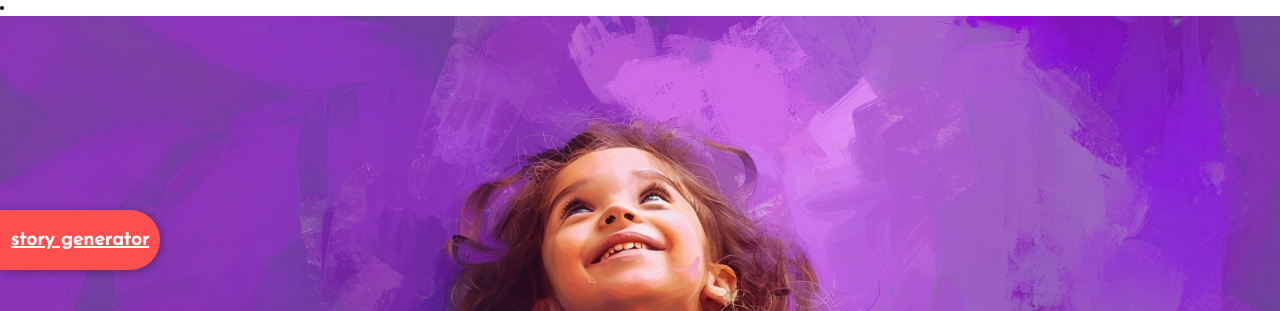
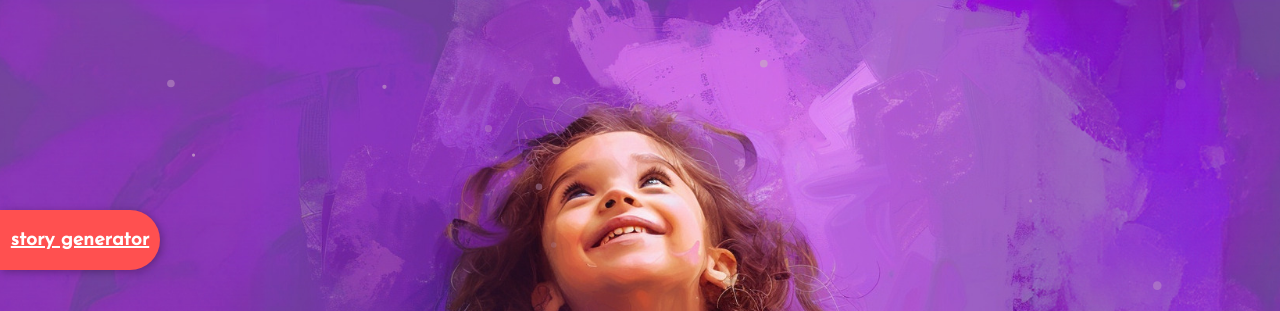
Before and after one commit to GadflyR/ibot, a plain HTML site: page index.html in a window 1280 px wide. Shown: the top 311 px of the page. Drawn offline with nearby package versions, Linux system fonts and the light colour scheme.

Commit message:
小修改及测试提交

```diff
--- a/index.html
+++ b/index.html
@@ -43,7 +43,7 @@
   </div>
 
   <!-- Particles Background -->
-  <div id="particles-js" style="position: fixed; height: 100%; width: 100%;"></div>
+  <div id="particles-js" style="position: fixed; height: 100%; width: 100%;z-index: 3;"></div>
 
   <!-- Purple Sliding Boxes (initial animation) -->
   <div id="box">
@@ -55,7 +55,7 @@
     <div class="box2 onlywide animated bounceOutRight" style="animation-delay:1.7s;"></div>
   </div>
 
-  <li><a
+  <li style="list-style: none;"><a
     id="storygenerator"
     href="https://story.ibot1.net/"
     class="animated fadeIn"
```
